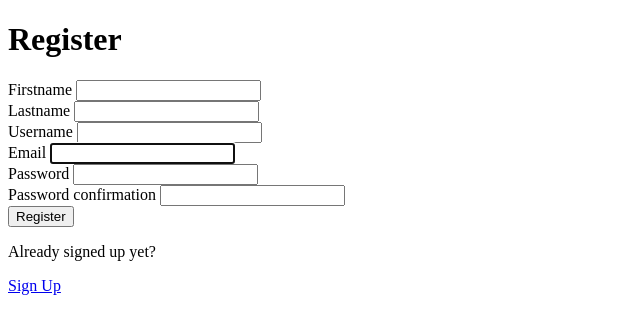
After one commit to Gurwan/Mafienssat, a Django app: page /register/ in a window 1280 px wide. The commit adds this page. Shown: the top 334 px of the page, without its empty margins (0-640 px from the left). Run offline with Django 4.2, Linux system fonts and the light colour scheme.

Commit message:
add registration

```diff
--- a/bet_klax/settings.py
+++ b/bet_klax/settings.py
@@ -84,6 +84,8 @@ DATABASES = {
     }
 }
 
+AUTH_USER_MODEL = 'main_app.User'
+
 
 # Password validation
 # https://docs.djangoproject.com/en/4.0/ref/settings/#auth-password-validators
--- /dev/null
+++ b/main_app/forms.py
@@ -0,0 +1,9 @@
+from django.forms import ModelForm
+from django.contrib.auth.forms import UserCreationForm
+from .models import User
+
+
+class UserForm(UserCreationForm):
+    class Meta:
+        model = User
+        fields = ['firstname', 'lastname', 'username', 'email', 'password1', 'password2']
--- a/main_app/models.py
+++ b/main_app/models.py
@@ -1,22 +1,30 @@
 from django.db import models
+from django.contrib.auth.models import AbstractUser
 
 class Klaxcoin(models.Model):
     number : models.DecimalField()
 
 # Create your models here.
-class User(models.Model):
-
+class User(AbstractUser):
     firstname = models.CharField(max_length=25)
     lastname = models.CharField(max_length=35)
+    email = models.EmailField(unique=True, null=True)
     filiere = (
         ('INFO', 'Informatique'),
-        ('PHOT', 'Photonique')
+        ('PHOT', 'Photonique'),
+        ('SNUM', 'Systèmes numériques'),
+        ('IMR', 'IMR')
     )
     created = models.DateTimeField(auto_now_add=True)
     updated = models.DateTimeField(auto_now=True)
     klaxs = models.OneToOneField(
         Klaxcoin,
         on_delete=models.CASCADE)
+    USERNAME_FIELD = 'email'
+    REQUIRED_FIELDS = []
 
     def __str__(self):
         return self.name
+
+# class Event(models.Model):
+   # users = models.ManyToManyField(to)
--- a/main_app/urls.py
+++ b/main_app/urls.py
@@ -4,5 +4,6 @@ from main_app import views
 urlpatterns = [
     path("", views.home, name="home"),
     path("login/", views.loginPage, name="login"),
-    path("logout/", views.logoutUser, name="logout")
+    path("logout/", views.logoutUser, name="logout"),
+    path("register/", views.registerUser, name="register")
 ]
--- a/main_app/views.py
+++ b/main_app/views.py
@@ -1,21 +1,21 @@
 from django.shortcuts import render, redirect
 from django.http import HttpResponse
 from .models import User
-from django.contrib.auth.models import User
 from django.contrib.auth import authenticate, login, logout
+from .forms import UserForm
 
 def loginPage(request):
 
     if request.method == "POST":
-        username = request.POST.get('username')
+        username = request.POST.get('email').lower()
         password = request.POST.get('password')
 
         try:
-            user = User.objects.get(username=username)
+            user = User.objects.get(email=email)
         except:
             messages.error(request, 'Ca marche pas contacte Mafienssat sur insta et viens gueuler en mp bg')
 
-        user = authenticate(request, username=username, password=password)
+        user = authenticate(request, email=email, password=password)
 
         if user is not None:
             login(request,user)
@@ -30,6 +30,23 @@ def logoutUser(request):
     logout(request)
     return redirect('home')
 
+def registerUser(request):
+    form = UserForm()
+
+    if request.method == 'POST':
+        form = UserForm(request.POST)
+        if form.is_valid():
+            user = form.save(commit=False)
+            user.username = user.username.lower()
+            user.save()
+            login(request, user)
+            return redirect('home')
+        else:
+            messages.error(request, 'Erreur lors de la création de l\'utilisateur')
+
+    return render(request, 'register.html', {'form': form})
+
+
 def home(request):
     players = User.objects.all() #va chercher tous les utilisateurs du site
     data = {'players': players}
--- a/templates/home.html
+++ b/templates/home.html
@@ -10,6 +10,7 @@
         <a href="{% url 'logout' %}"> Se déconnecter </a>
     {% else %}
         <a href="{% url 'login' %}"> Se connecter </a>
+        <a href="{% url 'register' %}"> S'inscrire </a>
     {% endif %}
 
 
--- /dev/null
+++ b/templates/register.html
@@ -0,0 +1,28 @@
+<!DOCTYPE html>
+<html>
+<body>
+    <h1>Register</h1>
+    <div>
+        <form class="form" action="" method="POST">
+          {% csrf_token %}
+
+          {% for field in form %}
+          <div class="form__group form__group">
+            <label for="room_name">{{field.label}}</label>
+            {{field}}
+          </div>
+          {% endfor %}
+
+
+          <button class="btn btn--main" type="submit">
+            Register
+          </button>
+        </form>
+
+        <div class="auth__action">
+          <p>Already signed up yet?</p>
+          <a href="{% url 'login' %}" class="btn btn--link">Sign Up</a>
+        </div>
+    </div>
+</body>
+</html>
```
Also changed, not shown: db.sqlite3, main_app/migrations/0001_initial.py, main_app/migrations/0002_user_klaxs.py (deleted).
